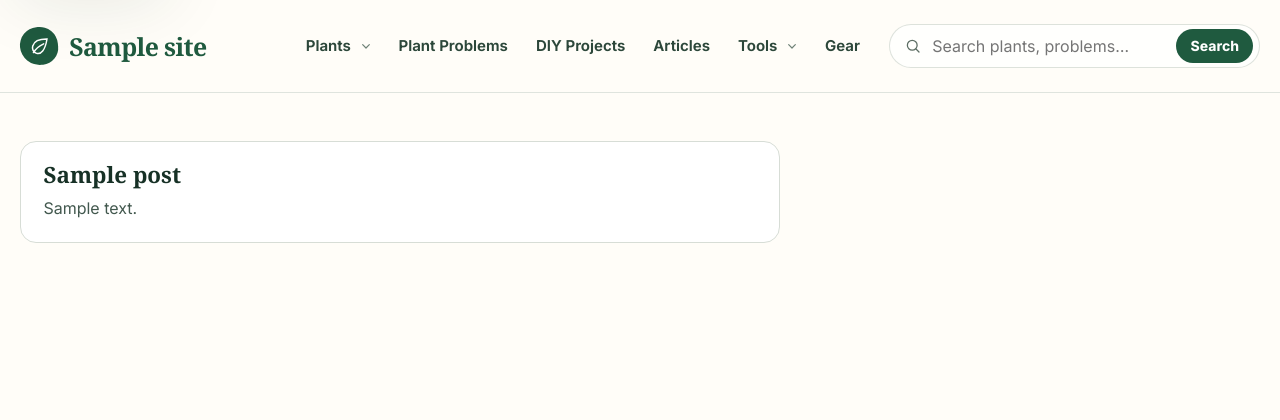
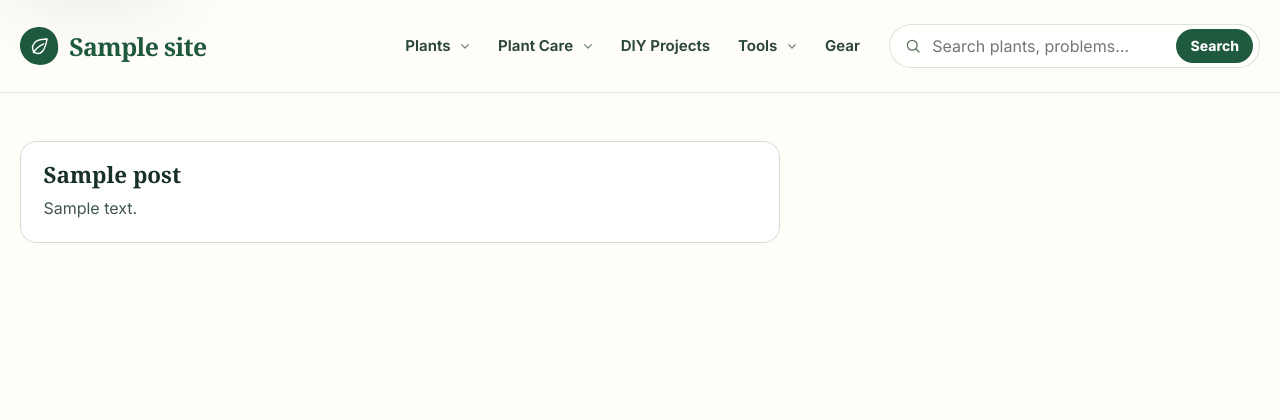
Before and after one commit to ednajack22-cell/natura, a WordPress theme: template wordpress/natura/index.php in a window 1280 px wide. Shown: the top 420 px of the page. Run offline with PHP 8.4 and a stand-in for WordPress, Linux system fonts and the light colour scheme; the site name, menu and one post (Sample post) are stand-ins, and other content is empty.

Commit message:
Group problem guides and articles under Plant Care
Separate Plant Problems and Articles entries covered the same ground.
The menu is now Plants · Plant Care · DIY Projects · Tools · Gear, with
Plant Care holding the problem guides first and then articles grouped
by topic: watering, soil and feeding, light and position, seasonal care.

Co-Authored-By: Claude Opus 5.5 <noreply@anthropic.com>
Claude-Session: https://claude.ai/code/session_015SW2hrk7wLfVuFH9N8Meo3

```diff
--- a/wordpress/natura/inc/navigation.php
+++ b/wordpress/natura/inc/navigation.php
@@ -42,8 +42,12 @@ function natura_menu_entry( string $title, string $url, string $description = ''
  * different names, so readers could not tell the entries apart.
  *
  *  - Plants is browsed by kind, the way readers search ("herbs for a balcony").
- *  - Labels say what is behind them: "Plant Problems" rather than "Problems",
- *    "DIY Projects" for the step-by-step builds, "Gear" for equipment.
+ *  - Plant Care holds everything about looking after a plant: the problem
+ *    guides first, then articles grouped by topic. Separate "Problems" and
+ *    "Articles" entries covered the same ground, and readers could not tell
+ *    which one to open. The topic links will be post category archives.
+ *  - Labels say what is behind them: "DIY Projects" for the step-by-step
+ *    builds, "Gear" for equipment.
  *  - Tools holds everything interactive, the planting calendar included.
  *  - A dropdown never repeats its parent. On phones, where the parent is a
  *    toggle rather than a link, the sheet adds "All …" by itself.
@@ -65,9 +69,19 @@ function natura_default_primary_menu(): array {
 				natura_menu_entry( __( 'Fruit', 'natura' ), '/plants/fruit/', __( 'Strawberries and compact fruit for containers.', 'natura' ) ),
 			)
 		),
-		natura_menu_entry( __( 'Plant Problems', 'natura' ), '/problems/', __( 'Yellow leaves, pests, wilting: find the cause.', 'natura' ) ),
+		natura_menu_entry(
+			__( 'Plant Care', 'natura' ),
+			'/plant-care/',
+			__( 'Keep plants healthy, and fix what goes wrong.', 'natura' ),
+			array(
+				natura_menu_entry( __( 'Plant problems', 'natura' ), '/problems/', __( 'Yellow leaves, pests, wilting: find the cause.', 'natura' ) ),
+				natura_menu_entry( __( 'Watering', 'natura' ), '/plant-care/watering/', __( 'How much, how often, and how to check.', 'natura' ) ),
+				natura_menu_entry( __( 'Soil & feeding', 'natura' ), '/plant-care/soil-feeding/', __( 'Compost, fertiliser, and repotting.', 'natura' ) ),
+				natura_menu_entry( __( 'Light & position', 'natura' ), '/plant-care/light-position/', __( 'Sun, shade, wind, and where to put pots.', 'natura' ) ),
+				natura_menu_entry( __( 'Seasonal care', 'natura' ), '/plant-care/seasonal-care/', __( 'What changes through the year.', 'natura' ) ),
+			)
+		),
 		natura_menu_entry( __( 'DIY Projects', 'natura' ), '/projects/', __( 'Step-by-step builds: herb troughs, salad crates, and more.', 'natura' ) ),
-		natura_menu_entry( __( 'Articles', 'natura' ), '/articles/', __( 'Why things happen: light, water, soil, weather.', 'natura' ) ),
 		natura_menu_entry(
 			__( 'Tools', 'natura' ),
 			'/tools/',
```
Also changed, not shown: wordpress/design/STITCH.md (+2 -2 lines), wordpress/README.md.
